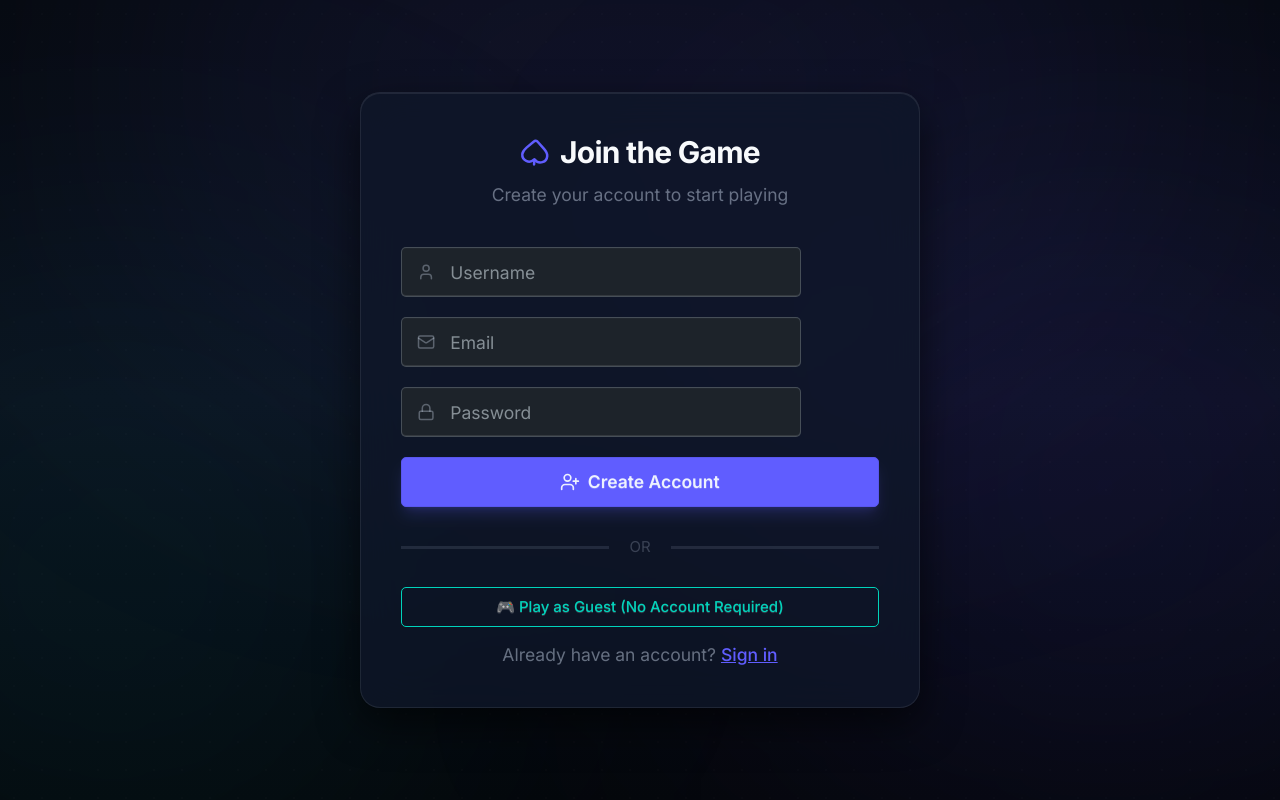
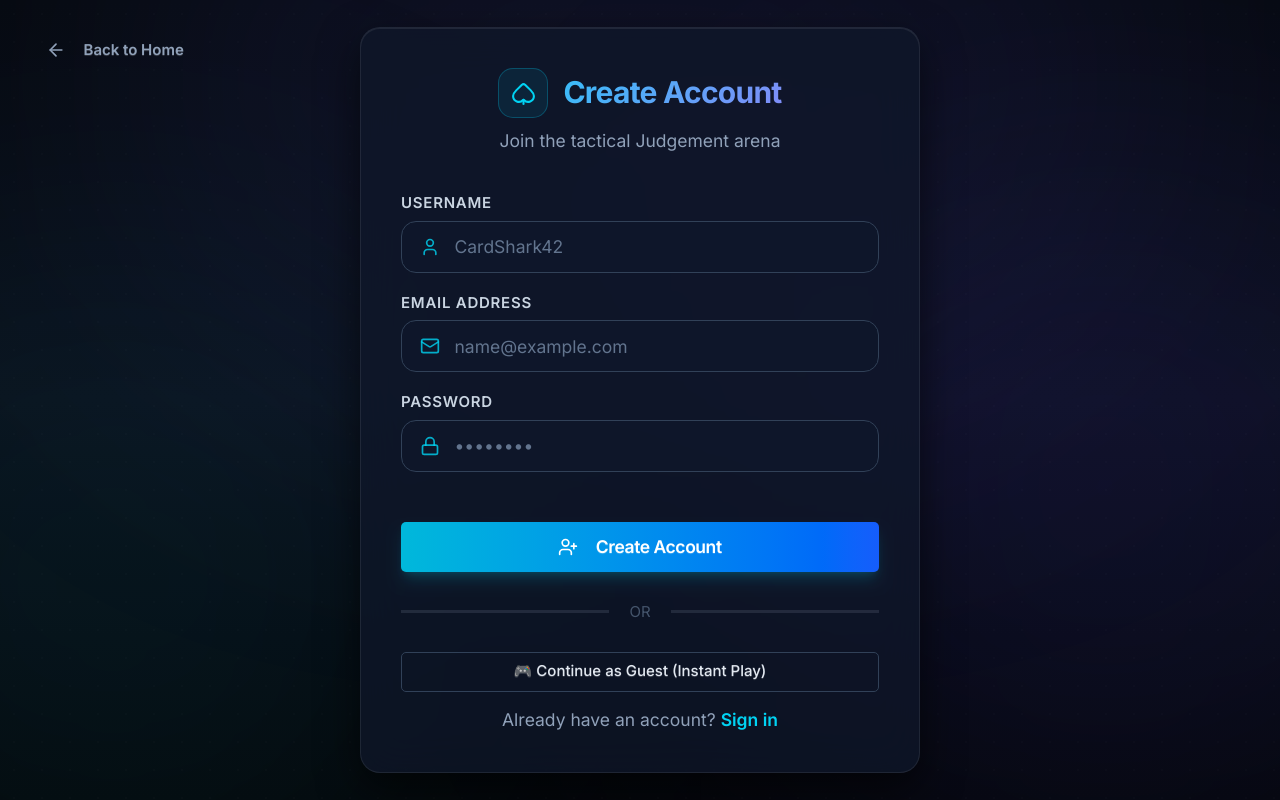
Before and after one commit to vedantbladers/JUDGEMENT-GAME, a Next.js app in the folder frontend/: page /register in a window 1280 px wide. Built offline with nearby package versions, Linux system fonts and the light colour scheme; no server answers.

Commit message:
feat(ui): modernize login and registration screens with animated glow effects

```diff
--- a/frontend/src/app/login/page.tsx
+++ b/frontend/src/app/login/page.tsx
@@ -5,7 +5,7 @@ import { useState } from "react";
 import { useRouter } from "next/navigation";
 import Link from "next/link";
 import { loginUser } from "@/lib/api";
-import { LogIn, Mail, Lock, Spade } from "lucide-react";
+import { LogIn, Mail, Lock, Spade, ArrowLeft } from "lucide-react";
 import { motion } from "framer-motion";
 import ParticleBackground from "@/components/ParticleBackground";
 
@@ -38,28 +38,33 @@ export default function LoginPage() {
   };
 
   return (
-    <div className="min-h-screen flex items-center justify-center bg-base-100 relative overflow-hidden">
+    <div className="min-h-screen flex flex-col items-center justify-center bg-[#070a0f] relative overflow-hidden px-4">
       <ParticleBackground />
+
+      {/* Top Navbar */}
+      <nav className="absolute top-0 left-0 w-full p-6 flex justify-between items-center z-20">
+        <Link href="/" className="btn btn-ghost btn-sm text-slate-400 hover:text-cyan-400 hover:bg-slate-800/50">
+          <ArrowLeft className="w-4 h-4 mr-2" />
+          Back to Home
+        </Link>
+      </nav>
 
       <motion.div
         initial={{ opacity: 0, y: 30, scale: 0.95 }}
         animate={{ opacity: 1, y: 0, scale: 1 }}
         transition={{ type: "spring", stiffness: 200, damping: 20 }}
-        className="relative z-10 w-full max-w-md mx-4"
+        className="relative z-10 w-full max-w-md"
       >
-        <div className="glass-card rounded-2xl p-8">
+        <div className="glass-card rounded-2xl p-8 border border-slate-800 shadow-2xl">
           {/* Header */}
-          <div className="flex items-center justify-center gap-2 mb-2">
-            <motion.div
-              animate={{ rotate: [0, -8, 8, 0] }}
-              transition={{ duration: 3, repeat: Infinity, ease: "easeInOut" }}
-            >
-              <Spade className="w-6 h-6 text-primary" />
-            </motion.div>
-            <h2 className="font-heading text-2xl font-bold text-gradient-gold">Welcome Back</h2>
+          <div className="flex items-center justify-center gap-3 mb-2">
+            <div className="w-10 h-10 rounded-xl bg-cyan-500/10 border border-cyan-500/30 flex items-center justify-center text-cyan-400">
+              <Spade className="w-5 h-5" />
+            </div>
+            <h2 className="font-heading text-2xl font-bold text-gradient-cyan">Player Login</h2>
           </div>
-          <p className="text-center text-base-content/40 mb-8 text-sm">
-            Sign in to join the table
+          <p className="text-center text-slate-400 mb-8 text-sm">
+            Authenticate to sync stats & arena rank
           </p>
 
           {/* Error Alert */}
@@ -67,7 +72,7 @@ export default function LoginPage() {
             <motion.div
               initial={{ opacity: 0, x: -10 }}
               animate={{ opacity: 1, x: 0 }}
-              className="alert alert-error mb-5 text-sm error-shake"
+              className="alert alert-error mb-5 text-sm error-shake bg-rose-500/20 border border-rose-500/40 text-rose-200"
             >
               <span>{error}</span>
             </motion.div>
@@ -76,11 +81,11 @@ export default function LoginPage() {
           {/* Form */}
           <form onSubmit={handleSubmit} className="space-y-4">
             <div className="w-full">
-              <label className="block text-xs font-semibold uppercase tracking-wider text-amber-300/90 mb-1.5">
+              <label className="block text-xs font-semibold uppercase tracking-wider text-slate-300 mb-1.5">
                 Email Address
               </label>
-              <div className="flex items-center gap-3 px-3 py-2 bg-slate-900/80 border border-slate-700 rounded-xl focus-within:border-amber-400">
-                <Mail className="w-4 h-4 text-amber-400/80" />
+              <div className="flex items-center gap-3 px-3.5 py-2.5 bg-slate-900/90 border border-slate-700 rounded-xl focus-within:border-cyan-400 transition-colors">
+                <Mail className="w-4 h-4 text-cyan-400/80" />
                 <input
                   type="email"
                   className="grow bg-transparent text-slate-100 placeholder:text-slate-500 text-sm focus:outline-none"
@@ -93,11 +98,11 @@ export default function LoginPage() {
             </div>
 
             <div className="w-full">
-              <label className="block text-xs font-semibold uppercase tracking-wider text-amber-300/90 mb-1.5">
+              <label className="block text-xs font-semibold uppercase tracking-wider text-slate-300 mb-1.5">
                 Password
               </label>
-              <div className="flex items-center gap-3 px-3 py-2 bg-slate-900/80 border border-slate-700 rounded-xl focus-within:border-amber-400">
-                <Lock className="w-4 h-4 text-amber-400/80" />
+              <div className="flex items-center gap-3 px-3.5 py-2.5 bg-slate-900/90 border border-slate-700 rounded-xl focus-within:border-cyan-400 transition-colors">
+                <Lock className="w-4 h-4 text-cyan-400/80" />
                 <input
                   type="password"
                   className="grow bg-transparent text-slate-100 placeholder:text-slate-500 text-sm focus:outline-none"
@@ -111,14 +116,14 @@ export default function LoginPage() {
 
             <button
               type="submit"
-              className="btn btn-primary w-full mt-6 shadow-lg shadow-amber-500/20 hover:shadow-amber-500/40 transition-all font-heading"
+              className="btn btn-primary w-full mt-6 bg-gradient-to-r from-cyan-500 to-blue-600 hover:from-cyan-400 hover:to-blue-500 border-none text-white shadow-lg shadow-cyan-500/20 font-heading"
               disabled={loading}
             >
               {loading ? (
                 <span className="loading loading-spinner loading-sm" />
               ) : (
                 <>
-                  <LogIn className="w-4 h-4 mr-1" />
+                  <LogIn className="w-4 h-4 mr-2" />
                   Sign In
                 </>
               )}
@@ -126,19 +131,19 @@ export default function LoginPage() {
           </form>
 
           {/* Register Link & Guest Option */}
-          <div className="divider text-base-content/20 text-xs my-6">OR</div>
+          <div className="divider text-slate-600 text-xs my-6">OR</div>
 
           <div className="flex flex-col gap-3">
             <Link
               href="/"
-              className="btn btn-outline btn-accent btn-sm w-full font-medium"
+              className="btn btn-outline btn-sm w-full border-slate-700 hover:border-cyan-500 hover:bg-slate-800/60 text-slate-200 font-medium"
             >
-              🎮 Play as Guest (No Account Required)
+              🎮 Continue as Guest (Instant Play)
             </Link>
 
-            <p className="text-center text-sm text-base-content/40">
+            <p className="text-center text-sm text-slate-400">
               Don&apos;t have an account?{" "}
-              <Link href="/register" className="link link-primary font-medium">
+              <Link href="/register" className="text-cyan-400 hover:text-cyan-300 font-semibold">
                 Create one
               </Link>
             </p>
--- a/frontend/src/app/register/page.tsx
+++ b/frontend/src/app/register/page.tsx
@@ -5,21 +5,21 @@ import { useState, useMemo } from "react";
 import { useRouter } from "next/navigation";
 import Link from "next/link";
 import { registerUser } from "@/lib/api";
-import { UserPlus, User, Mail, Lock, Spade } from "lucide-react";
+import { UserPlus, User, Mail, Lock, Spade, ArrowLeft } from "lucide-react";
 import { motion } from "framer-motion";
 import ParticleBackground from "@/components/ParticleBackground";
 
 function getPasswordStrength(password: string): { label: string; percent: number; color: string } {
-  if (password.length === 0) return { label: "", percent: 0, color: "bg-base-300" };
-  if (password.length < 6) return { label: "Weak", percent: 25, color: "bg-error" };
-  if (password.length < 8) return { label: "Fair", percent: 50, color: "bg-warning" };
+  if (password.length === 0) return { label: "", percent: 0, color: "bg-slate-700" };
+  if (password.length < 6) return { label: "Weak", percent: 25, color: "bg-rose-500" };
+  if (password.length < 8) return { label: "Fair", percent: 50, color: "bg-amber-500" };
   const hasUpper = /[A-Z]/.test(password);
   const hasNumber = /[0-9]/.test(password);
   const hasSpecial = /[^a-zA-Z0-9]/.test(password);
   const score = [hasUpper, hasNumber, hasSpecial].filter(Boolean).length;
-  if (score >= 2 && password.length >= 10) return { label: "Strong", percent: 100, color: "bg-success" };
-  if (score >= 1) return { label: "Good", percent: 75, color: "bg-info" };
-  return { label: "Fair", percent: 50, color: "bg-warning" };
+  if (score >= 2 && password.length >= 10) return { label: "Strong", percent: 100, color: "bg-emerald-400" };
+  if (score >= 1) return { label: "Good", percent: 75, color: "bg-cyan-400" };
+  return { label: "Fair", percent: 50, color: "bg-amber-500" };
 }
 
 export default function RegisterPage() {
@@ -54,28 +54,33 @@ export default function RegisterPage() {
   };
 
   return (
-    <div className="min-h-screen flex items-center justify-center bg-base-100 relative overflow-hidden">
+    <div className="min-h-screen flex flex-col items-center justify-center bg-[#070a0f] relative overflow-hidden px-4">
       <ParticleBackground />
+
+      {/* Top Navbar */}
+      <nav className="absolute top-0 left-0 w-full p-6 flex justify-between items-center z-20">
+        <Link href="/" className="btn btn-ghost btn-sm text-slate-400 hover:text-cyan-400 hover:bg-slate-800/50">
+          <ArrowLeft className="w-4 h-4 mr-2" />
+          Back to Home
+        </Link>
+      </nav>
 
       <motion.div
         initial={{ opacity: 0, y: 30, scale: 0.95 }}
         animate={{ opacity: 1, y: 0, scale: 1 }}
         transition={{ type: "spring", stiffness: 200, damping: 20 }}
-        className="relative z-10 w-full max-w-md mx-4"
+        className="relative z-10 w-full max-w-md"
       >
-        <div className="glass-card rounded-2xl p-8">
+        <div className="glass-card rounded-2xl p-8 border border-slate-800 shadow-2xl">
           {/* Header */}
-          <div className="flex items-center justify-center gap-2 mb-2">
-            <motion.div
-              animate={{ rotate: [0, -8, 8, 0] }}
-              transition={{ duration: 3, repeat: Infinity, ease: "easeInOut" }}
-            >
-              <Spade className="w-6 h-6 text-primary" />
-            </motion.div>
-            <h2 className="font-heading text-2xl font-bold text-gradient-gold">Join the Game</h2>
+          <div className="flex items-center justify-center gap-3 mb-2">
+            <div className="w-10 h-10 rounded-xl bg-cyan-500/10 border border-cyan-500/30 flex items-center justify-center text-cyan-400">
+              <Spade className="w-5 h-5" />
             </div>
-          <p className="text-center text-base-content/40 mb-8 text-sm">
-            Create your account to start playing
+            <h2 className="font-heading text-2xl font-bold text-gradient-cyan">Create Account</h2>
+          </div>
+          <p className="text-center text-slate-400 mb-8 text-sm">
+            Join the tactical Judgement arena
           </p>
 
           {/* Error Alert */}
@@ -83,7 +88,7 @@ export default function RegisterPage() {
             <motion.div
               initial={{ opacity: 0, x: -10 }}
               animate={{ opacity: 1, x: 0 }}
-              className="alert alert-error mb-5 text-sm error-shake"
+              className="alert alert-error mb-5 text-sm error-shake bg-rose-500/20 border border-rose-500/40 text-rose-200"
             >
               <span>{error}</span>
             </motion.div>
@@ -91,47 +96,62 @@ export default function RegisterPage() {
 
           {/* Form */}
           <form onSubmit={handleSubmit} className="space-y-4">
-            <label className="input input-bordered flex items-center gap-3 input-glow">
-              <User className="w-4 h-4 text-base-content/30" />
+            <div className="w-full">
+              <label className="block text-xs font-semibold uppercase tracking-wider text-slate-300 mb-1.5">
+                Username
+              </label>
+              <div className="flex items-center gap-3 px-3.5 py-2.5 bg-slate-900/90 border border-slate-700 rounded-xl focus-within:border-cyan-400 transition-colors">
+                <User className="w-4 h-4 text-cyan-400/80" />
                 <input
                   type="text"
-                className="grow bg-transparent"
-                placeholder="Username"
+                  className="grow bg-transparent text-slate-100 placeholder:text-slate-500 text-sm focus:outline-none"
+                  placeholder="CardShark42"
                   value={username}
                   onChange={(e) => setUsername(e.target.value)}
                   required
+                  minLength={2}
+                  maxLength={20}
                 />
+              </div>
+            </div>
+
+            <div className="w-full">
+              <label className="block text-xs font-semibold uppercase tracking-wider text-slate-300 mb-1.5">
+                Email Address
               </label>
-
-            <label className="input input-bordered flex items-center gap-3 input-glow">
-              <Mail className="w-4 h-4 text-base-content/30" />
+              <div className="flex items-center gap-3 px-3.5 py-2.5 bg-slate-900/90 border border-slate-700 rounded-xl focus-within:border-cyan-400 transition-colors">
+                <Mail className="w-4 h-4 text-cyan-400/80" />
                 <input
                   type="email"
-                className="grow bg-transparent"
-                placeholder="Email"
+                  className="grow bg-transparent text-slate-100 placeholder:text-slate-500 text-sm focus:outline-none"
+                  placeholder="name@example.com"
                   value={email}
                   onChange={(e) => setEmail(e.target.value)}
                   required
                 />
+              </div>
+            </div>
+
+            <div className="w-full">
+              <label className="block text-xs font-semibold uppercase tracking-wider text-slate-300 mb-1.5">
+                Password
               </label>
-
-            <div>
-              <label className="input input-bordered flex items-center gap-3 input-glow">
-                <Lock className="w-4 h-4 text-base-content/30" />
+              <div className="flex items-center gap-3 px-3.5 py-2.5 bg-slate-900/90 border border-slate-700 rounded-xl focus-within:border-cyan-400 transition-colors">
+                <Lock className="w-4 h-4 text-cyan-400/80" />
                 <input
                   type="password"
-                  className="grow bg-transparent"
-                  placeholder="Password"
+                  className="grow bg-transparent text-slate-100 placeholder:text-slate-500 text-sm focus:outline-none"
+                  placeholder="••••••••"
                   value={password}
                   onChange={(e) => setPassword(e.target.value)}
                   required
                   minLength={6}
                 />
-              </label>
+              </div>
               {/* Password Strength Bar */}
               {password.length > 0 && (
                 <div className="mt-2 flex items-center gap-2">
-                  <div className="flex-1 h-1.5 rounded-full bg-base-300 overflow-hidden">
+                  <div className="flex-1 h-1.5 rounded-full bg-slate-800 overflow-hidden">
                     <motion.div
                       className={`h-full rounded-full ${strength.color}`}
                       initial={{ width: 0 }}
@@ -139,21 +159,21 @@ export default function RegisterPage() {
                       transition={{ duration: 0.3 }}
                     />
                   </div>
-                  <span className="text-xs text-base-content/40">{strength.label}</span>
+                  <span className="text-xs text-slate-400">{strength.label}</span>
                 </div>
               )}
             </div>
 
             <button
               type="submit"
-              className="btn btn-primary w-full shadow-lg shadow-primary/20 hover:shadow-primary/40 transition-shadow"
+              className="btn btn-primary w-full mt-6 bg-gradient-to-r from-cyan-500 to-blue-600 hover:from-cyan-400 hover:to-blue-500 border-none text-white shadow-lg shadow-cyan-500/20 font-heading"
               disabled={loading}
             >
               {loading ? (
                 <span className="loading loading-spinner loading-sm" />
               ) : (
                 <>
-                  <UserPlus className="w-4 h-4" />
+                  <UserPlus className="w-4 h-4 mr-2" />
                   Create Account
                 </>
               )}
@@ -161,19 +181,19 @@ export default function RegisterPage() {
           </form>
 
           {/* Login Link & Guest Option */}
-          <div className="divider text-base-content/20 text-xs my-6">OR</div>
+          <div className="divider text-slate-600 text-xs my-6">OR</div>
 
           <div className="flex flex-col gap-3">
             <Link
               href="/"
-              className="btn btn-outline btn-accent btn-sm w-full font-medium"
+              className="btn btn-outline btn-sm w-full border-slate-700 hover:border-cyan-500 hover:bg-slate-800/60 text-slate-200 font-medium"
             >
-              🎮 Play as Guest (No Account Required)
+              🎮 Continue as Guest (Instant Play)
             </Link>
 
-            <p className="text-center text-sm text-base-content/40">
+            <p className="text-center text-sm text-slate-400">
               Already have an account?{" "}
-              <Link href="/login" className="link link-primary font-medium">
+              <Link href="/login" className="text-cyan-400 hover:text-cyan-300 font-semibold">
                 Sign in
               </Link>
             </p>
```
Lines whose indentation alone changed are shown as unchanged.
